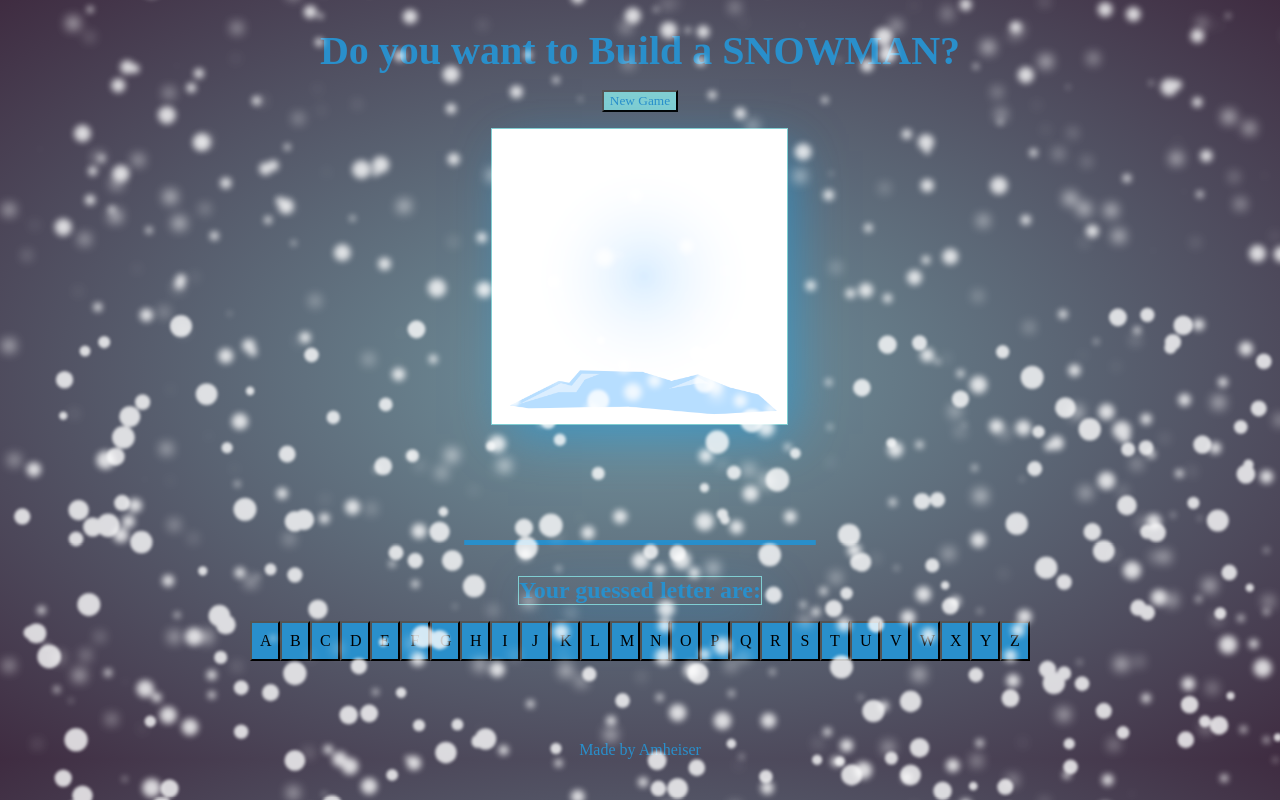
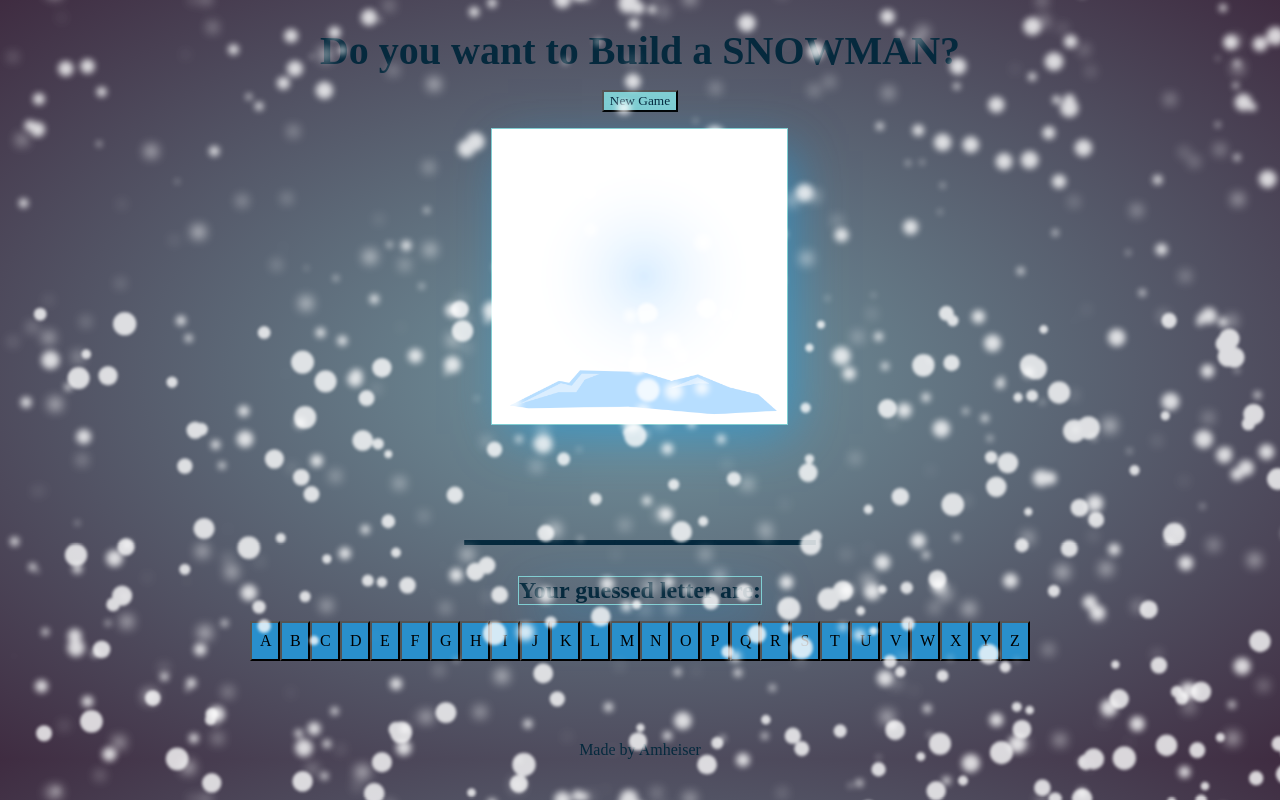
Before and after one commit to Amheisern/Snowman, a React (Vite) app: page / in a window 1280 px wide. Shown: the top 800 px of the page. Built offline with nearby package versions, Linux system fonts and the light colour scheme; a web font is replaced by a local one.

Commit message:
updated css to be accessable

```diff
--- a/src/index.scss
+++ b/src/index.scss
@@ -6,7 +6,7 @@
   // SDG brand colors
 
   --bright-sky: #80ced2;
-  --snow: rgb(41, 143, 203);
+  --snow: rgb(5, 41, 61);
   background: radial-gradient(
     farthest-corner at 50% 50%,
     #7397a1 1%,
```
